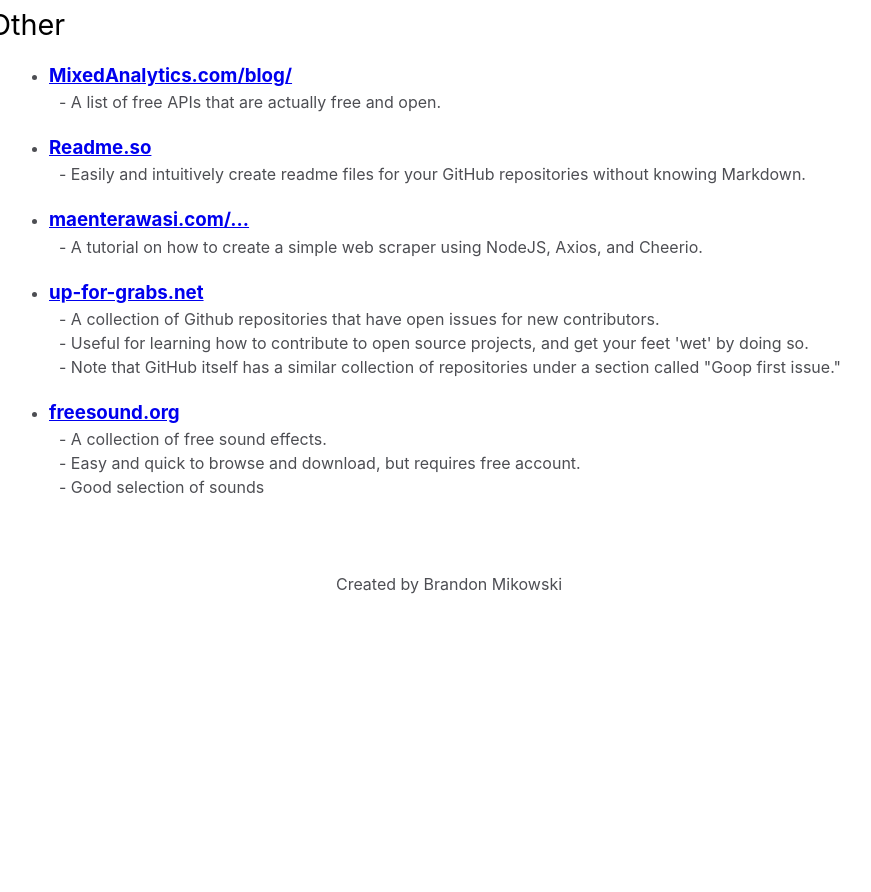
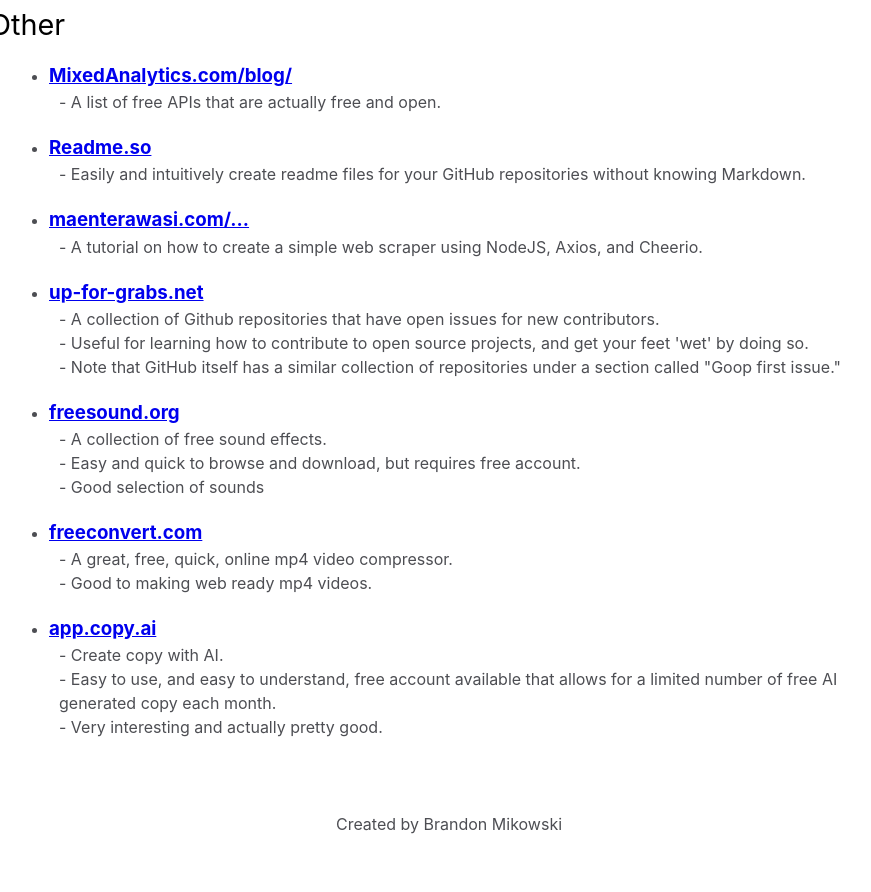
Before and after one commit to MikoFrosty/frosty-webdev, a website: page index.html in a window 1280 px wide. Shown: the part 2902-3794 px from the top of the page, without its empty margins (351-1222 px from the left). Before the commit the page ends 3571 px from the top, so only its background shows below. Drawn offline with Linux system fonts and the light colour scheme.

Commit message:
Add two entries in 'Other' section

```diff
--- a/index.html
+++ b/index.html
@@ -403,6 +403,29 @@
               - Good selection of sounds
             </p>
           </li>
+          <li>
+            <h3>
+              <a href="https://freeconvert.com/" target="_blank"
+                >freeconvert.com</a
+              >
+            </h3>
+            <p>
+              - A great, free, quick, online mp4 video compressor.<br />
+              - Good to making web ready mp4 videos.
+            </p>
+          </li>
+          <li>
+            <h3>
+              <a href="https://app.copy.ai/" target="_blank"
+                >app.copy.ai</a
+              >
+            </h3>
+            <p>
+              - Create copy with AI. <br />
+              - Easy to use, and easy to understand, free account available that allows for a limited number of free AI generated copy each month. <br />
+              - Very interesting and actually pretty good. <br />
+            </p>
+          </li>
         </ul>
       </section>
 
```
